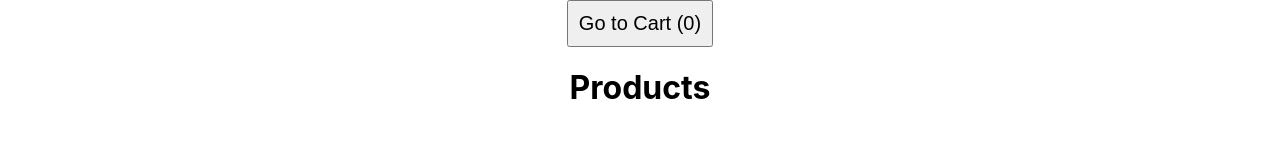
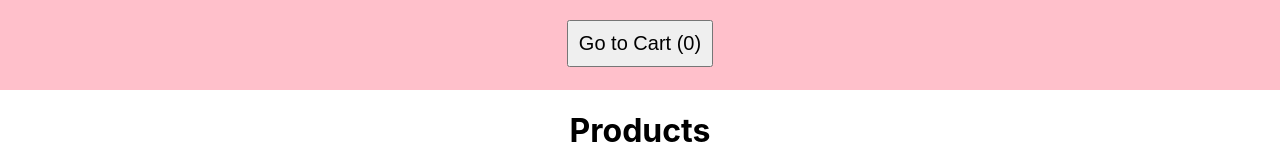
Before and after one commit to Tharindu961/React-Shopping_Cart, a React (Create React App) app: page / in a window 1280 px wide. Shown: the top 160 px of the page. Built offline with nearby package versions, Linux system fonts and the light colour scheme.

Commit message:
Added some css

```diff
--- a/src/App.css
+++ b/src/App.css
@@ -54,3 +54,9 @@ button {
   font-size: 20px;
   padding: 10px;
 }
+
+header {
+  background-color: pink;
+  height: 70px;
+  padding-top: 20px;
+}
```
